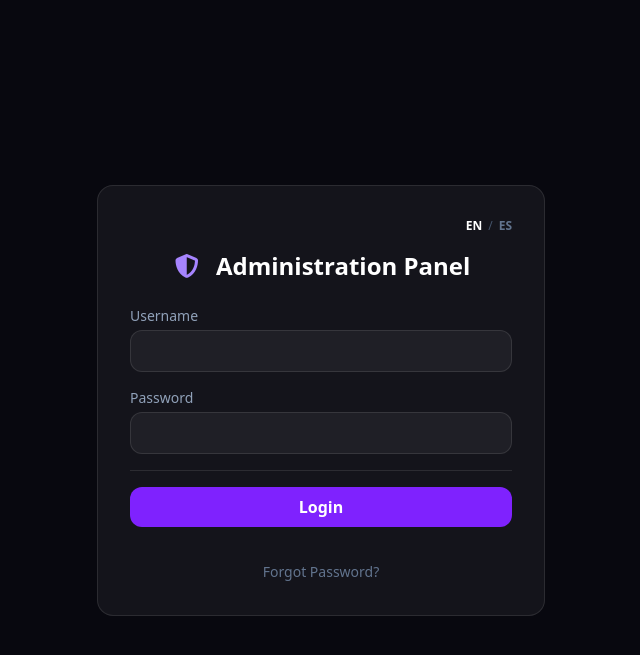
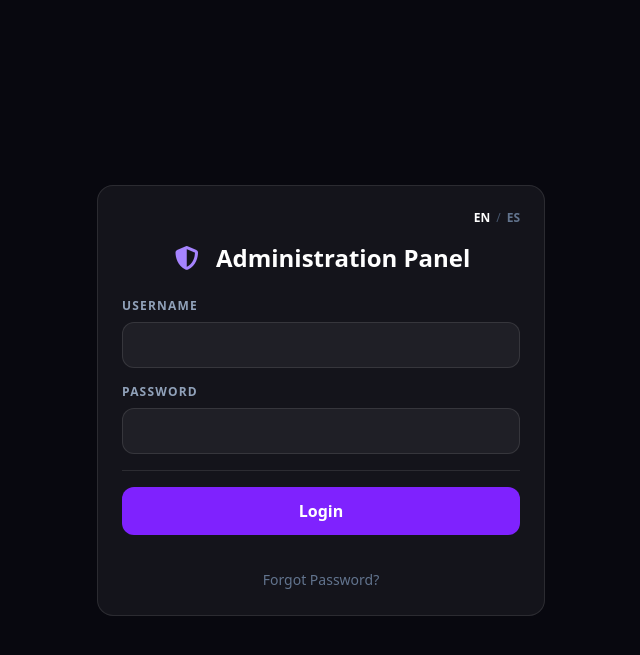
Before and after one commit to bitalion/nostr-nip05-address-manager, a Python web app: template templates/manage.html in a window 1280 px wide. Shown: the top 655 px of the page, without its empty margins (319-959 px from the left). Run offline with Jinja, Linux system fonts and the light colour scheme; the template is opened without the code that fills it, so the values that code supplies are empty; style sheets or scripts are compiled from the project's sources.

Commit message:
UI improvements and bug fixes

```diff
--- a/templates/manage.html
+++ b/templates/manage.html
@@ -12,8 +12,8 @@
     </style>
 </head>
 <body class="text-white min-h-screen">
-    <div id="loginSection" class="min-h-screen flex items-center justify-center">
-        <div class="w-full max-w-md p-8 bg-white/5 border border-white/10 rounded-2xl">
+    <div id="loginSection" class="hidden min-h-screen flex items-center justify-center">
+        <div class="w-full max-w-md p-6 bg-white/5 border border-white/10 rounded-2xl">
             <div class="flex justify-end mb-4">
                 <div class="flex items-center gap-1.5">
                     <button id="langEN" class="text-xs font-semibold text-white transition-colors" data-lang="en">EN</button>
@@ -27,19 +27,19 @@
             </h1>
             <form id="loginForm" class="space-y-4">
                 <div>
-                    <label class="block text-sm text-slate-400 mb-1" id="labelUsername">Username</label>
+                    <label class="block text-[10px] sm:text-xs font-semibold text-slate-400 uppercase tracking-widest mb-2" id="labelUsername">Username</label>
                     <input type="text" id="username" required
-                        class="w-full px-4 py-2 bg-white/5 border border-white/10 rounded-xl text-white focus:outline-none focus:border-violet-500">
+                        class="w-full px-4 py-2.5 sm:py-3 bg-white/5 border border-white/10 rounded-xl text-white text-sm placeholder-slate-500 focus:outline-none focus:border-violet-500/50 focus:bg-white/[0.08] transition-all">
                 </div>
                 <div>
-                    <label class="block text-sm text-slate-400 mb-1" id="labelPassword">Password</label>
+                    <label class="block text-[10px] sm:text-xs font-semibold text-slate-400 uppercase tracking-widest mb-2" id="labelPassword">Password</label>
                     <input type="password" id="password" required
-                        class="w-full px-4 py-2 bg-white/5 border border-white/10 rounded-xl text-white focus:outline-none focus:border-violet-500">
+                        class="w-full px-4 py-2.5 sm:py-3 bg-white/5 border border-white/10 rounded-xl text-white text-sm placeholder-slate-500 focus:outline-none focus:border-violet-500/50 focus:bg-white/[0.08] transition-all">
                 </div>
                 <div id="loginError" class="text-red-400 text-sm hidden"></div>
                 <hr class="border-white/10">
                 <button type="submit"
-                    class="w-full py-2 bg-violet-600 hover:bg-violet-500 rounded-xl font-semibold transition-colors">
+                    class="w-full py-2.5 sm:py-3 bg-violet-600 hover:bg-violet-500 rounded-xl font-semibold transition-colors">
                     <span id="btnLogin">Login</span>
                 </button>
                 <div class="text-center mt-4">
@@ -52,7 +52,7 @@
     </div>
 
     <div id="forgotSection" class="hidden min-h-screen flex items-center justify-center">
-        <div class="w-full max-w-md p-8 bg-white/5 border border-white/10 rounded-2xl">
+        <div class="w-full max-w-md p-6 bg-white/5 border border-white/10 rounded-2xl">
             <h2 class="text-xl font-bold mb-4 text-center">
                 <i class="fa-solid fa-key text-violet-400 mr-2"></i>
                 <span id="titleReset">Reset Password</span>
@@ -60,19 +60,19 @@
             <p class="text-sm text-slate-400 mb-4" id="descReset">Enter your username to receive a password reset link.</p>
             <form id="forgotForm" class="space-y-4">
                 <div>
-                    <label class="block text-sm text-slate-400 mb-1" id="labelResetUsername">Username</label>
+                    <label class="block text-[10px] sm:text-xs font-semibold text-slate-400 uppercase tracking-widest mb-2" id="labelResetUsername">Username</label>
                     <input type="text" id="resetUsername" required
-                        class="w-full px-4 py-2 bg-white/5 border border-white/10 rounded-xl text-white focus:outline-none focus:border-violet-500">
+                        class="w-full px-4 py-2.5 sm:py-3 bg-white/5 border border-white/10 rounded-xl text-white text-sm placeholder-slate-500 focus:outline-none focus:border-violet-500/50 focus:bg-white/[0.08] transition-all">
                 </div>
                 <div id="resetError" class="text-red-400 text-sm hidden"></div>
                 <div id="resetSuccess" class="text-green-400 text-sm hidden"></div>
                 <div class="flex gap-3">
                     <button type="button" id="backToLoginBtn"
-                        class="flex-1 py-2 bg-white/5 hover:bg-white/10 border border-white/10 rounded-xl transition-colors">
+                        class="flex-1 py-2.5 sm:py-3 bg-white/5 hover:bg-white/10 border border-white/10 rounded-xl transition-colors">
                         <span id="btnBackLogin">Back</span>
                     </button>
                     <button type="submit"
-                        class="flex-1 py-2 bg-violet-600 hover:bg-violet-500 rounded-xl font-semibold transition-colors">
+                        class="flex-1 py-2.5 sm:py-3 bg-violet-600 hover:bg-violet-500 rounded-xl font-semibold transition-colors">
                         <span id="btnSendReset">Send Link</span>
                     </button>
                 </div>
@@ -81,7 +81,7 @@
     </div>
 
     <div id="resetPasswordSection" class="hidden min-h-screen flex items-center justify-center">
-        <div class="w-full max-w-md p-8 bg-white/5 border border-white/10 rounded-2xl">
+        <div class="w-full max-w-md p-6 bg-white/5 border border-white/10 rounded-2xl">
             <h2 class="text-xl font-bold mb-4 text-center">
                 <i class="fa-solid fa-key text-violet-400 mr-2"></i>
                 <span id="titleNewPassword">New Password</span>
@@ -89,18 +89,18 @@
             <form id="resetPasswordForm" class="space-y-4">
                 <input type="hidden" id="resetToken">
                 <div>
-                    <label class="block text-sm text-slate-400 mb-1" id="labelNewPassword">New Password</label>
+                    <label class="block text-[10px] sm:text-xs font-semibold text-slate-400 uppercase tracking-widest mb-2" id="labelNewPassword">New Password</label>
                     <input type="password" id="newPassword" required
-                        class="w-full px-4 py-2 bg-white/5 border border-white/10 rounded-xl text-white focus:outline-none focus:border-violet-500">
+                        class="w-full px-4 py-2.5 sm:py-3 bg-white/5 border border-white/10 rounded-xl text-white text-sm placeholder-slate-500 focus:outline-none focus:border-violet-500/50 focus:bg-white/[0.08] transition-all">
                 </div>
                 <div>
-                    <label class="block text-sm text-slate-400 mb-1" id="labelConfirmPassword">Confirm Password</label>
+                    <label class="block text-[10px] sm:text-xs font-semibold text-slate-400 uppercase tracking-widest mb-2" id="labelConfirmPassword">Confirm Password</label>
                     <input type="password" id="confirmPassword" required
-                        class="w-full px-4 py-2 bg-white/5 border border-white/10 rounded-xl text-white focus:outline-none focus:border-violet-500">
+                        class="w-full px-4 py-2.5 sm:py-3 bg-white/5 border border-white/10 rounded-xl text-white text-sm placeholder-slate-500 focus:outline-none focus:border-violet-500/50 focus:bg-white/[0.08] transition-all">
                 </div>
                 <div id="resetPasswordError" class="text-red-400 text-sm hidden"></div>
                 <button type="submit"
-                    class="w-full py-2 bg-violet-600 hover:bg-violet-500 rounded-xl font-semibold transition-colors">
+                    class="w-full py-2.5 sm:py-3 bg-violet-600 hover:bg-violet-500 rounded-xl font-semibold transition-colors">
                     <span id="btnResetPassword">Reset Password</span>
                 </button>
             </form>
@@ -108,6 +108,13 @@
     </div>
 
     <div id="dashboardSection" class="hidden min-h-screen">
+        <div id="loadingScreen" class="min-h-screen flex items-center justify-center">
+            <div class="text-center">
+                <i class="fa-solid fa-circle-notch fa-spin text-4xl text-violet-400"></i>
+                <p class="mt-4 text-slate-400">Loading...</p>
+            </div>
+        </div>
+        <div id="dashboardContent" class="hidden">
         <nav class="fixed top-0 left-0 right-0 z-50 bg-black/30 backdrop-blur-2xl border-b border-white/[0.06]">
             <div class="flex items-center justify-between px-6 py-3">
                 <div class="flex items-center gap-3">
@@ -208,6 +215,7 @@
                 </div>
             </div>
         </div>
+        </div>
 
     <div id="recordModal" class="fixed inset-0 bg-black/50 backdrop-blur-sm z-50 hidden flex items-center justify-center">
         <div class="w-full max-w-md p-6 bg-white/5 border border-white/10 rounded-2xl">
@@ -272,28 +280,29 @@
             </h2>
             <form id="changePasswordForm" class="space-y-4">
                 <div>
-                    <label class="block text-sm text-slate-400 mb-1" id="labelOldPassword">Current Password</label>
-                    <input type="password" id="oldPassword" required
-                        class="w-full px-4 py-2 bg-white/5 border border-white/10 rounded-xl text-white focus:outline-none focus:border-violet-500">
+                    <label class="block text-[10px] sm:text-xs font-semibold text-slate-400 uppercase tracking-widest mb-2" id="labelOldPassword">Current Password</label>
+                    <input type="password" id="oldPassword" required autocomplete="new-password"
+                        class="w-full px-4 py-2.5 sm:py-3 bg-white/5 border border-white/10 rounded-xl text-white text-sm placeholder-slate-500 focus:outline-none focus:border-violet-500/50 focus:bg-white/[0.08] transition-all">
                 </div>
                 <div>
-                    <label class="block text-sm text-slate-400 mb-1" id="labelChangePassword">New Password</label>
-                    <input type="password" id="changePassword" required
-                        class="w-full px-4 py-2 bg-white/5 border border-white/10 rounded-xl text-white focus:outline-none focus:border-violet-500">
+                    <label class="block text-[10px] sm:text-xs font-semibold text-slate-400 uppercase tracking-widest mb-2" id="labelChangePassword">New Password</label>
+                    <input type="password" id="changePassword" required autocomplete="new-password"
+                        class="w-full px-4 py-2.5 sm:py-3 bg-white/5 border border-white/10 rounded-xl text-white text-sm placeholder-slate-500 focus:outline-none focus:border-violet-500/50 focus:bg-white/[0.08] transition-all">
                 </div>
                 <div>
-                    <label class="block text-sm text-slate-400 mb-1" id="labelChangeConfirmPassword">Confirm New Password</label>
-                    <input type="password" id="changeConfirmPassword" required
-                        class="w-full px-4 py-2 bg-white/5 border border-white/10 rounded-xl text-white focus:outline-none focus:border-violet-500">
+                    <label class="block text-[10px] sm:text-xs font-semibold text-slate-400 uppercase tracking-widest mb-2" id="labelChangeConfirmPassword">Confirm New Password</label>
+                    <input type="password" id="changeConfirmPassword" required autocomplete="new-password"
+                        class="w-full px-4 py-2.5 sm:py-3 bg-white/5 border border-white/10 rounded-xl text-white text-sm placeholder-slate-500 focus:outline-none focus:border-violet-500/50 focus:bg-white/[0.08] transition-all">
                 </div>
                 <div id="changePasswordError" class="text-red-400 text-sm hidden"></div>
+                <hr class="border-white/10">
                 <div class="flex gap-3">
                     <button type="button" id="cancelChangePasswordBtn"
-                        class="flex-1 py-2 bg-white/5 hover:bg-white/10 border border-white/10 rounded-xl transition-colors">
+                        class="flex-1 py-2.5 sm:py-3 bg-white/5 hover:bg-white/10 border border-white/10 rounded-xl transition-colors">
                         <span id="btnChangeCancel">Cancel</span>
                     </button>
                     <button type="submit"
-                        class="flex-1 py-2 bg-violet-600 hover:bg-violet-500 rounded-xl font-semibold transition-colors">
+                        class="flex-1 py-2.5 sm:py-3 bg-violet-600 hover:bg-violet-500 rounded-xl font-semibold transition-colors">
                         <span id="btnChangeSave">Save</span>
                     </button>
                 </div>
@@ -667,9 +676,15 @@
         function showSection(id) {
             document.getElementById('loginSection').classList.add('hidden');
             document.getElementById('dashboardSection').classList.add('hidden');
+            document.getElementById('loadingScreen').classList.add('hidden');
+            document.getElementById('dashboardContent').classList.add('hidden');
             document.getElementById('forgotSection').classList.add('hidden');
             document.getElementById('resetPasswordSection').classList.add('hidden');
             document.getElementById(id).classList.remove('hidden');
+            if (id === 'dashboardSection') {
+                document.getElementById('loadingScreen').classList.add('hidden');
+                document.getElementById('dashboardContent').classList.remove('hidden');
+            }
         }
 
         function showError(elementId, message) {
@@ -682,6 +697,7 @@
         }
 
         (async function init() {
+            const loadingScreen = document.getElementById('loadingScreen');
             const urlParams = new URLSearchParams(window.location.search);
             let resetToken = urlParams.get('token');
             if (!resetToken && typeof reset_token !== 'undefined' && reset_token) {
@@ -690,10 +706,12 @@
             if (resetToken) {
                 document.getElementById('resetToken').value = resetToken;
                 showSection('resetPasswordSection');
+                if (loadingScreen) loadingScreen.classList.add('hidden');
             } else {
                 try {
-                    const res = await fetch('/api/manage/records', { credentials: 'same-origin' });
+                    const res = await fetch('/api/manage/check-auth', { credentials: 'same-origin' });
                     if (res.ok) {
+                        const data = await res.json();
                         const savedUser = localStorage.getItem('admin_user');
                         const savedRole = localStorage.getItem('admin_role');
                         if (savedUser) {
@@ -703,15 +721,25 @@
                             document.getElementById('navUsers').classList.remove('hidden');
                         }
                         showSection('dashboardSection');
-                        loadRecords();
+                        if (loadingScreen) loadingScreen.classList.add('hidden');
+
+                        const activeTab = localStorage.getItem('activeTab');
+                        if (activeTab === 'users' && savedRole === 'admin') {
+                            document.getElementById('navUsers').click();
+                        } else {
+                            loadRecords();
+                        }
                         setInterval(loadRecords, 30000);
                     } else {
                         localStorage.removeItem('admin_user');
                         localStorage.removeItem('admin_role');
+                        localStorage.removeItem('activeTab');
                         showSection('loginSection');
+                        if (loadingScreen) loadingScreen.classList.add('hidden');
                     }
                 } catch (_) {
                     showSection('loginSection');
+                    if (loadingScreen) loadingScreen.classList.add('hidden');
                 }
             }
         })();
@@ -932,10 +960,12 @@
                     document.getElementById('changePasswordForm').reset();
                 } else {
                     const data = await res.json();
-                    errorDiv.textContent = data.detail || translations[currentLang].errorPasswordChange;
+                    const errorMsg = typeof data.detail === 'object' ? JSON.stringify(data.detail) : (data.detail || translations[currentLang].errorPasswordChange);
+                    errorDiv.textContent = errorMsg;
                     errorDiv.classList.remove('hidden');
                 }
             } catch (err) {
+                console.error('Error:', err);
                 showError('changePasswordError', translations[currentLang].errorConnection);
             }
         });
@@ -1155,6 +1185,7 @@
 
             document.getElementById('addRecordBtn').classList.remove('hidden');
             document.getElementById('addUserBtn').classList.add('hidden');
+            localStorage.setItem('activeTab', 'records');
             loadRecords();
         });
 
@@ -1170,6 +1201,7 @@
 
             document.getElementById('addRecordBtn').classList.add('hidden');
             document.getElementById('addUserBtn').classList.remove('hidden');
+            localStorage.setItem('activeTab', 'users');
             loadUsers();
         });
 
```
Also changed, not shown: main.py (+10 -2 lines), routers/admin_auth.py (+13 -0 lines).
